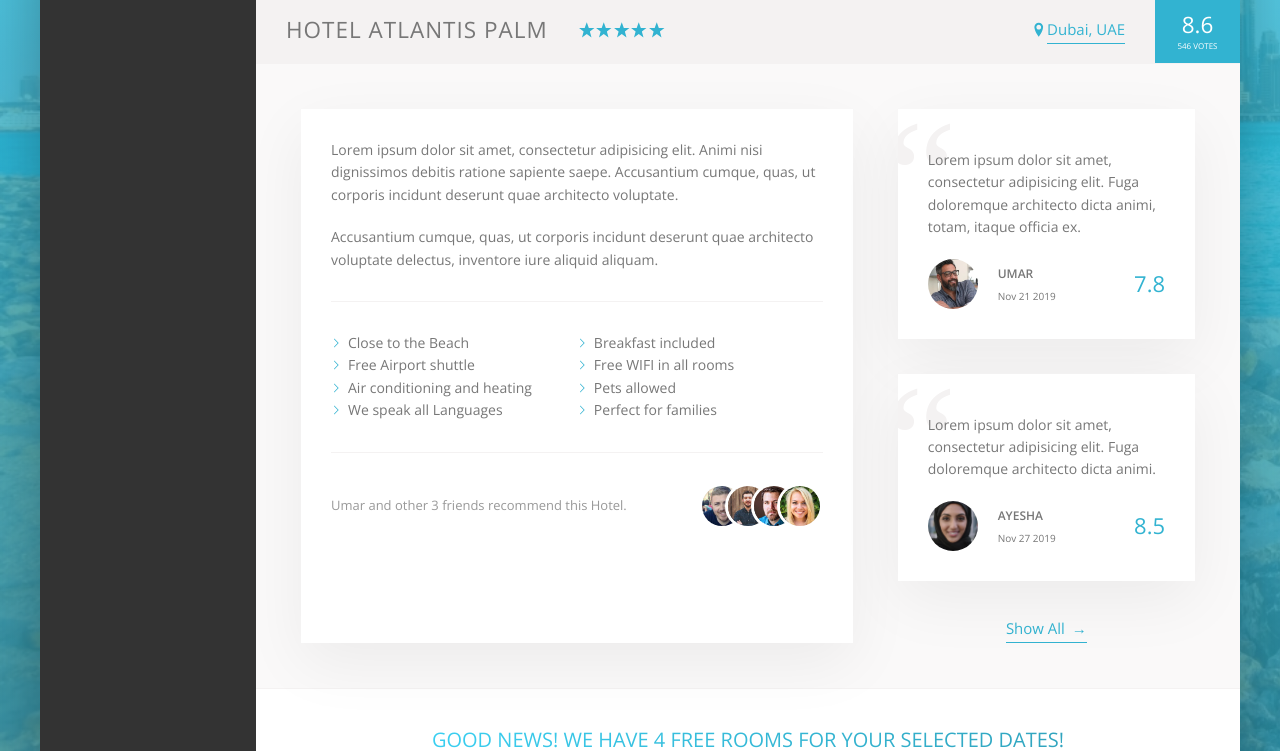
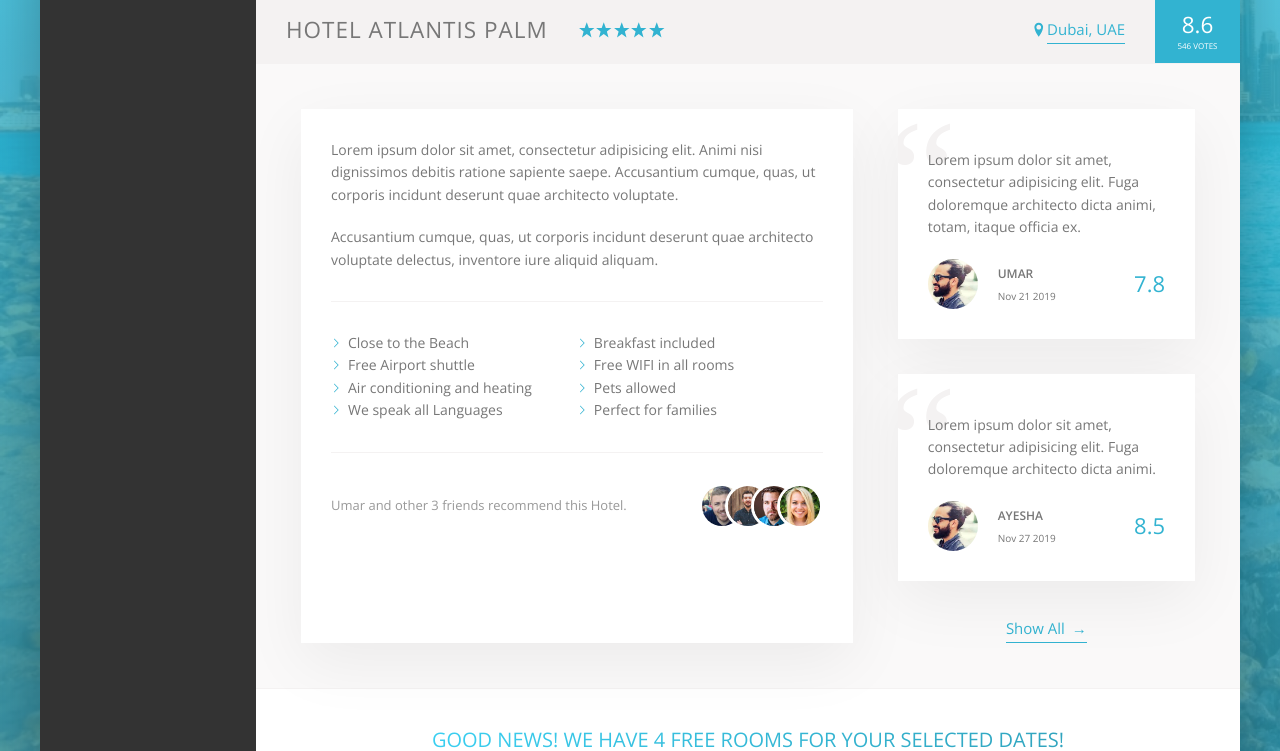
Before and after one commit to sufyzah/Booked, a website: page index.html in a window 1280 px wide. Shown: the part 539-1290 px from the top of the page. Drawn offline with nearby package versions, Linux system fonts and the light colour scheme.

Commit message:
update HTML

```diff
--- a/index.html
+++ b/index.html
@@ -182,7 +182,7 @@
                                 </blockquote>
 
                                 <figcaption class="review__user">
-                                    <img src="/img/user-1.png" alt="Review" class="review__photo">
+                                    <img src="/img/user.png" alt="Review" class="review__photo">
                                     <div class="review__user-box">
                                         <p class="review__user-name">Umar</p>
                                         <p class="review__user-date">Nov 21 2019</p>
@@ -198,7 +198,7 @@
                                 </blockquote>
 
                                 <figcaption class="review__user">
-                                    <img src="/img/user-2.png" alt="Review" class="review__photo">
+                                    <img src="/img/user.png" alt="Review" class="review__photo">
                                     <div class="review__user-box">
                                         <p class="review__user-name">Ayesha</p>
                                         <p class="review__user-date">Nov 27 2019</p>
```
